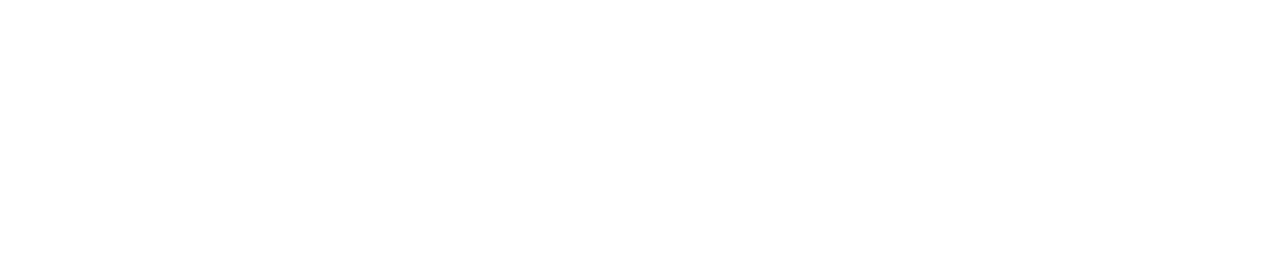
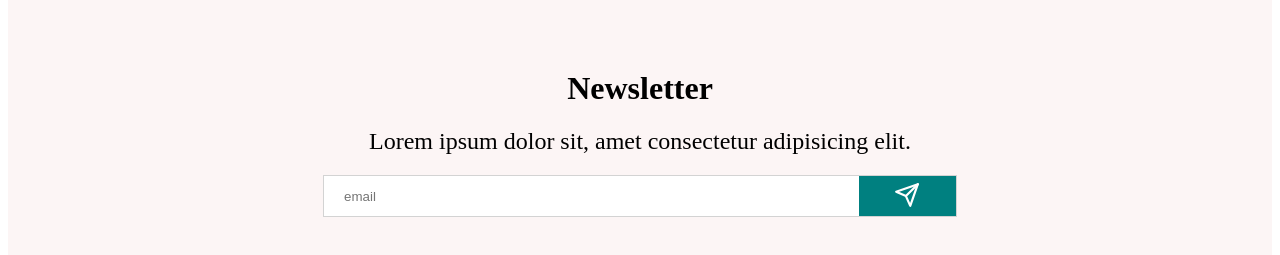
Before and after one commit to abdulai1sow/online-store, a React (Create React App) app: page / in a window 1280 px wide. Shown: the part 2401-2656 px from the top of the page. Before the commit the page ends 2302 px from the top, so only its background shows below. Built offline with nearby package versions, Linux system fonts and the light colour scheme.

Commit message:
newsletter

```diff
--- /dev/null
+++ b/src/components/Newletter.js
@@ -0,0 +1,54 @@
+import styled from 'styled-components'
+import { FiSend } from 'react-icons/fi'
+
+
+const Container = styled.div`
+  height: 60vh;
+  background-color: #fcf5f5;
+  display: flex;
+  align-items: center;
+  justify-content: center;
+  flex-direction: column;
+`
+const Title = styled.h1``
+const Desc = styled.div`
+  font-size: 24px;
+  font-weight: 300;
+  margin-bottom: 20px;
+`
+const InputContainer = styled.div`
+  width: 50%;
+  height: 40px;
+  background-color: white;
+  display: flex;
+  justify-content: space-between;
+  border: 1px solid lightgray;
+`
+const Input = styled.input`
+  border: none;
+  flex: 6;
+  padding-left: 20px;
+`
+const Button = styled.button`
+  flex: 1;
+  border: none;
+  background-color: teal;
+  color: white;
+`
+
+const Newletter = () => {
+  return (
+    <Container>
+      <Title>Newsletter</Title>
+      <Desc>Lorem ipsum dolor sit, amet consectetur adipisicing elit.</Desc>
+      <InputContainer>
+        <Input placeholder='email'/>
+        <Button>
+          <FiSend style={{ fontSize: 26 }} />
+        </Button>
+      </InputContainer>
+    </Container>
+  )
+}
+
+export default Newletter
--- a/src/pages/Home.js
+++ b/src/pages/Home.js
@@ -4,6 +4,7 @@
 import Slider from '../components/Slider'
 import Categories from '../components/Categories'
 import Products from '../components/Products'
+import Newletter from '../components/Newletter'
 
 const Home = () => {
   return (
@@ -13,6 +14,7 @@
       <Slider />
       <Categories />
       <Products />
+      <Newletter />
     </div>
   )
 }
```
